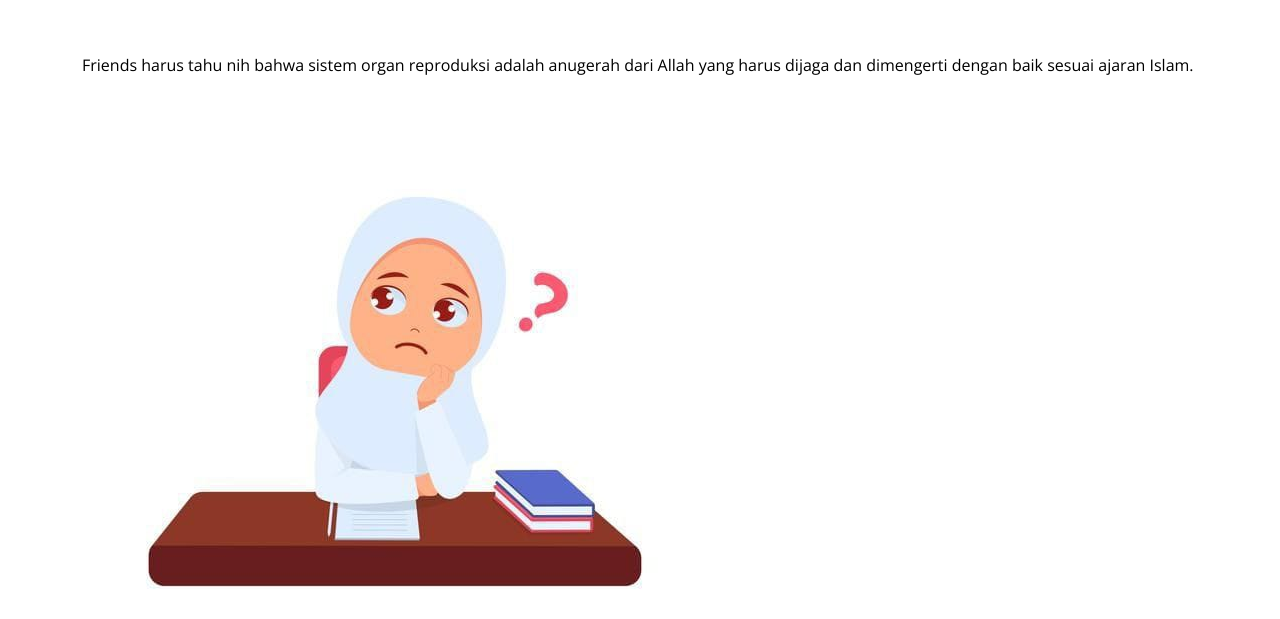
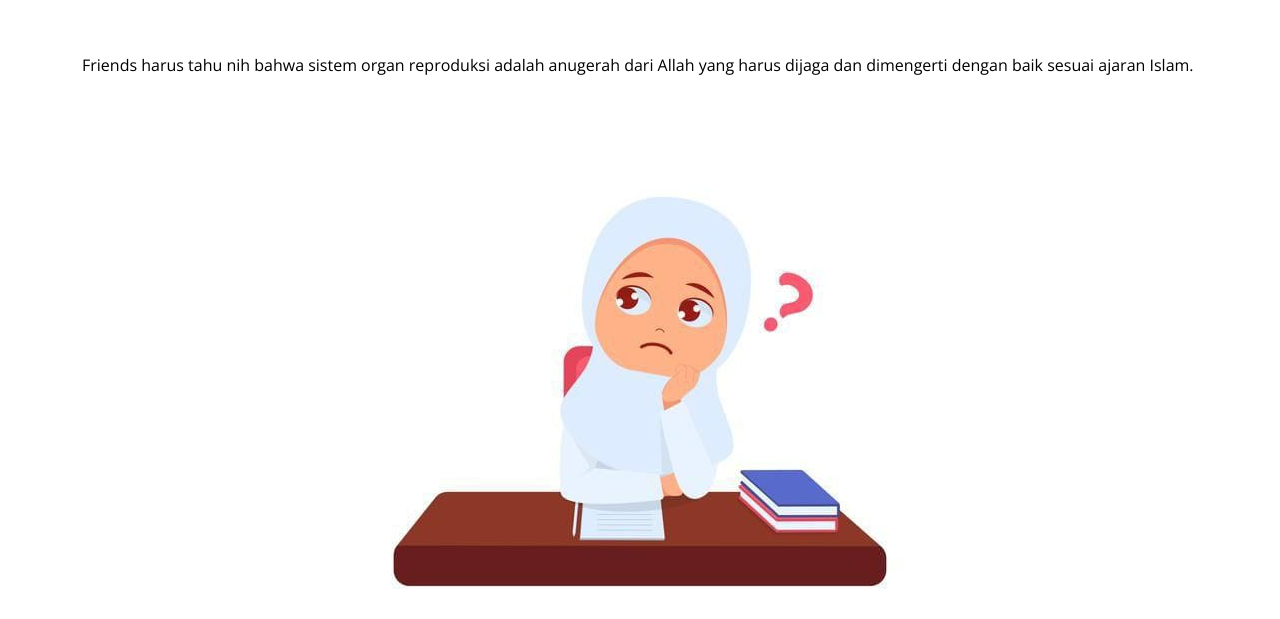
Before and after one commit to darkdragon630/SESIKUIS, a plain HTML site: page service.html in a window 1280 px wide. Shown: the part 181-800 px from the top of the page. Drawn offline with nearby package versions, Linux system fonts and the light colour scheme.

Commit message:
Update service.html

```diff
--- a/service.html
+++ b/service.html
@@ -84,7 +84,7 @@
     <div class="container">
         <div class="row g-5">
     <p style="color: black;">Friends harus tahu nih bahwa sistem organ reproduksi adalah anugerah dari Allah yang harus dijaga dan dimengerti dengan baik sesuai ajaran Islam.
-    <img class="img-fluid rounded w-65 align-self-end" src="SISTEM REPRODUKSI AGAMA.jpeg" alt="">
+    <img class="img-fluid rounded w-65 align-self-end" src="SISTEM REPRODUKSI AGAMA.jpeg" alt="" style="display: block; margin: 0 auto;">
     <p style="color: black;">Perlu kita sadari bahwa organ reproduksi memiliki tujuan yang mulia dalam Islam, yaitu untuk memperbanyak keturunan. Maka dari itu kita sebagai remaja juga harus memahami aturan Islam tentang hubungan seksual yang halal yaitu hanya boleh dilakukan ketika sudah terikat dengan pernikahan sesuai dengan firman Allah dalam surah Al Isra’ Ayat : 32 yang artinya : “Dan janganlah kamu mendekati zina,sesungguhnya zina itu adalah perbuatan yang keji dan suatu jalan yang buruk”.</p>
     <p style="color: black;">Tidak lupa kita juga memiliki tanggung jawab untuk menjaga kesehatan organ reproduksi agar tetap dapat berguna dengan baik. Dalam Islam disebut thaharah. Thaharah dalam Islam memiliki arti bersuci dari hadats dan najis yang merupakan suatu hal yang penting dalam menjaga organ reproduksi agar tetap sehat dan terpelihara. Hal ini juga berhubungan dengan nilai-nilai moral dan etika dalam Islam yang menekankan pentingnya menjaga kebersihan, kesehatan, serta menjaga diri dari hal-hal yang dapat membahayakan organ reproduksi, seperti zina atau perilaku tidak sehat.</p>
     <p style="color: black;">Dalam Islam terdapat beberapa prinsip yang diajarkan dalam menjaga kesehatan organ reproduksi di antaranya :</p>
```
